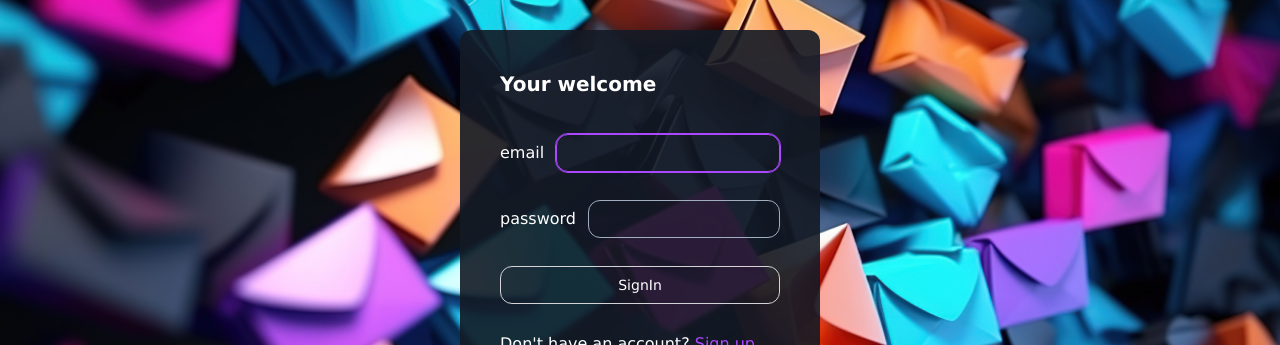
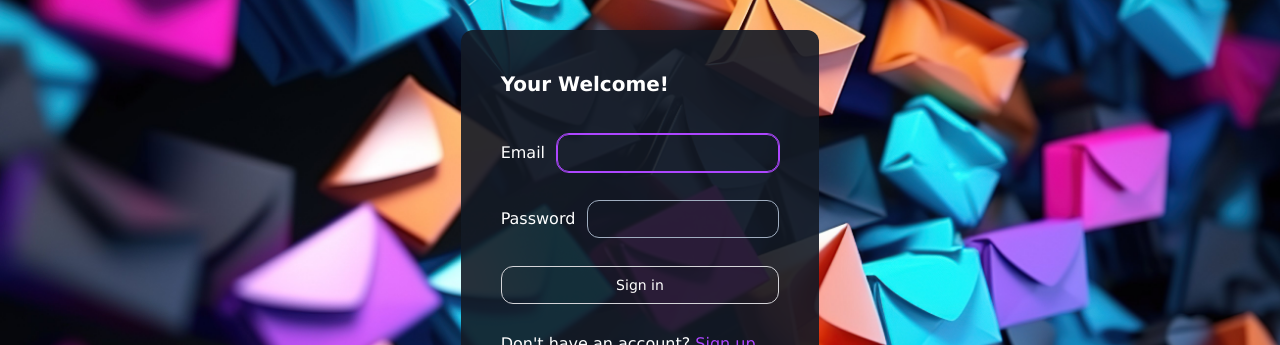
Before and after one commit to mehranyosefi/react-chat, a React (Vite) app: page /login in a window 1280 px wide. Shown: the part 187-532 px from the top of the page. Built offline with nearby package versions, Linux system fonts and the light colour scheme.

Commit message:
refactor words in signIn/singUp page

```diff
--- a/src/pages/Login.tsx
+++ b/src/pages/Login.tsx
@@ -55,11 +55,11 @@ function Login() {
   return (
     <div className="flex items-center justify-center h-screen">
       <div className="rounded-xl p-5 md:p-10 bg-gray-900/90">
-        <h1 className="font-semibold text-xl">Your welcome</h1>
+        <h1 className="font-semibold text-xl">Your Welcome!</h1>
 
         <form onSubmit={formSubmit} className="pt-4 mt-5 flex flex-col gap-y-7">
           <BaseInput
-            label="email"
+            label="Email"
             name="email"
             className="w-full flex items-center gap-x-3"
             type="email"
@@ -68,7 +68,7 @@ function Login() {
           />
 
           <BaseInput
-            label="password"
+            label="Password"
             name="password"
             className="w-full flex items-center gap-x-3"
             type="password"
@@ -77,7 +77,7 @@ function Login() {
           />
 
           <BaseButton type="submit" variant="outline" isLoading={loading}>
-            SignIn
+            Sign in
           </BaseButton>
 
           <p>
--- a/src/pages/SignUp.tsx
+++ b/src/pages/SignUp.tsx
@@ -68,11 +68,11 @@ function SignUp() {
   return (
     <div className="flex items-center justify-center h-screen">
       <div className="rounded-xl p-5 md:p-10 bg-gray-900/90">
-        <h1 className="font-semibold text-xl">Create Account</h1>
+        <h1 className="font-semibold text-xl">Create an account</h1>
 
         <form onSubmit={formSubmit} className="pt-4 mt-5 flex flex-col gap-y-7">
           <BaseInput
-            label="name"
+            label="Full name"
             name="name"
             className="w-full flex items-center gap-x-3"
             type="text"
@@ -81,7 +81,7 @@ function SignUp() {
           />
 
           <BaseInput
-            label="email"
+            label="Email"
             name="email"
             className="w-full flex items-center gap-x-3"
             type="email"
@@ -89,7 +89,7 @@ function SignUp() {
           />
 
           <BaseInput
-            label="password"
+            label="Password"
             name="password"
             className="w-full flex items-center gap-x-3"
             type="password"
@@ -98,7 +98,7 @@ function SignUp() {
           />
 
           <BaseInput
-            label="confirm password"
+            label="Confirm password"
             name="passwordConfirm"
             className="w-full flex items-center gap-x-3"
             type="password"
@@ -107,7 +107,7 @@ function SignUp() {
           />
 
           <BaseButton type="submit" variant="outline" isLoading={loading}>
-            SignUp
+            Sign up
           </BaseButton>
 
           <p>
```
